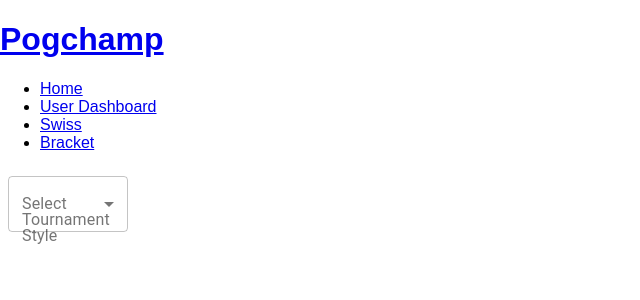
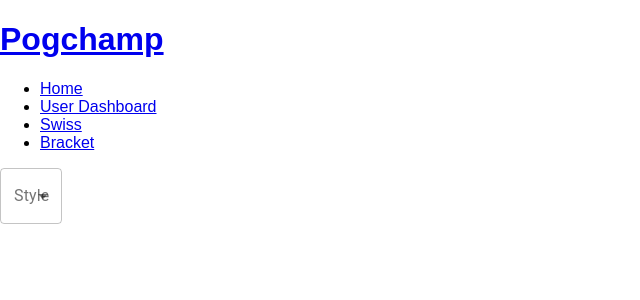
Before and after one commit to hratx-blue-ocean/pogchamp, a React app: page /userDashboard in a window 1280 px wide. Shown: the top 300 px of the page, without its empty margins (0-640 px from the left). Built offline with nearby package versions, Linux system fonts and the light colour scheme.

Commit message:
file restructure for separate css styling

```diff
--- a/client/src/components/App.jsx
+++ b/client/src/components/App.jsx
@@ -3,7 +3,7 @@ import LandingPage from './LandingPage.jsx';
 import SwissController from './swiss/SwissController.jsx';
 import BracketForm from './BracketForm.jsx';
 import PopulateForm from './PopulateForm.jsx';
-import UserDashboard from './UserDashboard.jsx';
+import UserDashboard from './UserDashboard/UserDashboard.jsx';
 import {
   BrowserRouter as Router,
   Switch,
--- /dev/null
+++ b/client/src/components/UserDashboard/UserDashboard.css
@@ -0,0 +1,8 @@
+.formControl {
+  margin: 1;
+  minWidth: 120px;
+}
+
+.selectEmpty {
+  marginTop: 2;
+}
--- a/client/src/components/UserDashboard.jsx
+++ b/client/src/components/UserDashboard/UserDashboard.jsx
@@ -5,6 +5,7 @@ import MenuItem from '@material-ui/core/MenuItem';
 import FormHelperText from '@material-ui/core/FormHelperText';
 import FormControl from '@material-ui/core/FormControl';
 import Select from '@material-ui/core/Select';
+import './UserDashboard.css';
 
 //PAGE ELEMENTS TO INCLUDE
 // Player Avatar
@@ -13,18 +14,18 @@ import Select from '@material-ui/core/Select';
 // Player Tournament History (Tournament Name, Game Name, W or L)
 // Nearby/Upcoming Tournaments Viewer
 
-const useStyles = makeStyles((theme) => ({
-  formControl: {
-    margin: theme.spacing(1),
-    minWidth: 120,
-  },
-  selectEmpty: {
-    marginTop: theme.spacing(2),
-  },
-}));
+// const useStyles = makeStyles((theme) => ({
+//   formControl: {
+//     margin: theme.spacing(1),
+//     minWidth: 120,
+//   },
+//   selectEmpty: {
+//     marginTop: theme.spacing(2),
+//   },
+// }));
 
 const UserDashboard = (props) => {
-  const classes = useStyles();
+  // const classes = useStyles();
   const [tournamentStyle, setTournamentStyle] = useState('');
 
   const handleTournamentStyleChange = (event) => {
@@ -33,8 +34,8 @@ const UserDashboard = (props) => {
 
   return (
     <div>
-      <FormControl variant="outlined" className={classes.formControl}>
-        <InputLabel id="tournament style selector">Select Tournament Style</InputLabel>
+      <FormControl variant="outlined" className="formControl">
+        <InputLabel id="tournament style selector">Style</InputLabel>
         <Select
           labelId="tournament style"
           id="tournament style"
```
